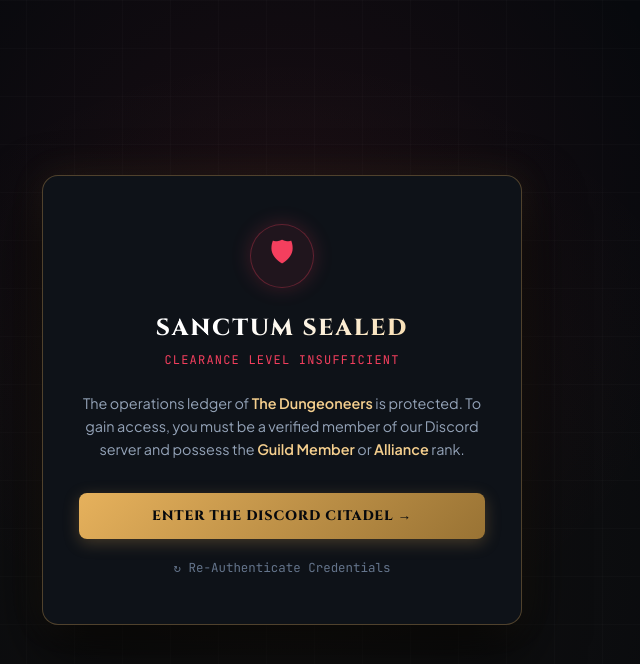
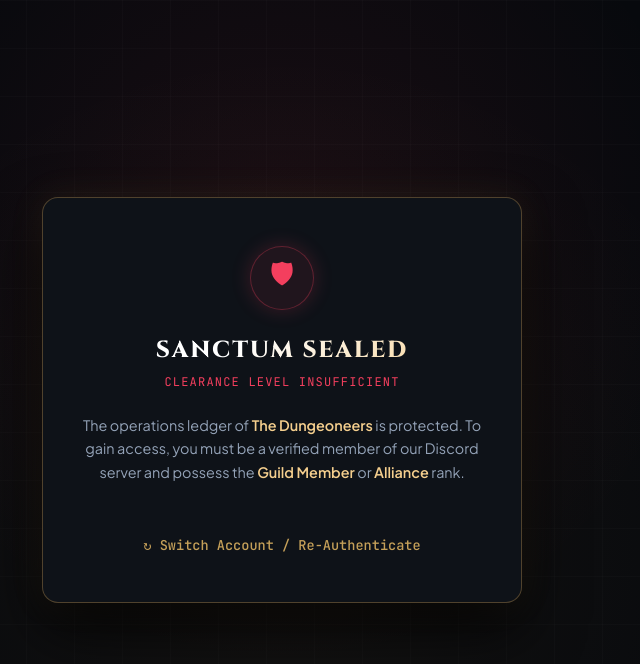
Before and after one commit to DarkSun2003/upgraded-potato, a Django app: page /access-denied/ in a window 1280 px wide. Shown: the top 664 px of the page, without its empty margins (358-998 px from the left). Run offline with Django 5.2, Linux system fonts and the light colour scheme.

Commit message:
Improve Access Denied page: show rejected Discord username and hide placeholder invite link

```diff
--- a/gatekeeper/templates/access_denied.html
+++ b/gatekeeper/templates/access_denied.html
@@ -169,6 +169,13 @@
       <h2 class="ward-title">Sanctum Sealed</h2>
       <div class="ward-subtitle">Clearance Level Insufficient</div>
 
+      {% if denied_username %}
+        <div style="background: rgba(234, 67, 53, 0.12); border: 1px solid rgba(234, 67, 53, 0.35); border-radius: 6px; padding: 10px 14px; margin-bottom: 14px; font-size: 13px; color: #f28b82; text-align: left;">
+          <div>Logged in Discord Account: <strong>@{{ denied_username }}</strong></div>
+          <div style="font-size: 11px; color: #9aa0a6; margin-top: 4px;">This account is not in the server or is missing the Guild Member / Alliance role.</div>
+        </div>
+      {% endif %}
+
       {% if messages %}
         {% for message in messages %}
         <div class="alert-box">{{ message }}</div>
@@ -181,12 +188,14 @@
         </p>
       {% endif %}
 
+      {% if discord_invite_url and discord_invite_url != 'https://discord.gg/your-invite-code' %}
       <a href="{{ discord_invite_url }}" class="btn-discord" target="_blank" rel="noopener noreferrer">
         Enter The Discord Citadel &#8594;
       </a>
+      {% endif %}
 
-      <a href="{% url 'discord_login' %}" class="retry-link">
-        ↻ Re-Authenticate Credentials
+      <a href="{% url 'discord_login' %}" class="retry-link" style="font-size: 0.85rem; font-weight: 500; color: #c5a059;">
+        ↻ Switch Account / Re-Authenticate
       </a>
     </div>
   </body>
--- a/gatekeeper/views.py
+++ b/gatekeeper/views.py
@@ -111,7 +111,9 @@ def discord_callback(request):
     user_id = str(discord_user['id'])
 
     if not check_live_guild_membership(user_id):
-        messages.error(request, "Access denied: You must be in our Discord server and possess the required role.")
+        username = discord_user.get('username', 'Unknown')
+        request.session['denied_username'] = username
+        messages.error(request, f"Access denied: Account '@{username}' is not in the server or lacks the required guild role.")
         return redirect('access_denied')
 
     # Mitigate session fixation by cycling session key
@@ -231,7 +233,11 @@ def add_row_api(request):
 def access_denied(request):
     """Fallback view for unauthorized users."""
     invite_url = getattr(settings, 'DISCORD_INVITE_URL', 'https://discord.gg/your-invite-code')
-    return render(request, 'access_denied.html', {'discord_invite_url': invite_url})
+    denied_username = request.session.pop('denied_username', None)
+    return render(request, 'access_denied.html', {
+        'discord_invite_url': invite_url,
+        'denied_username': denied_username,
+    })
 
 
 def discord_logout(request):
```
